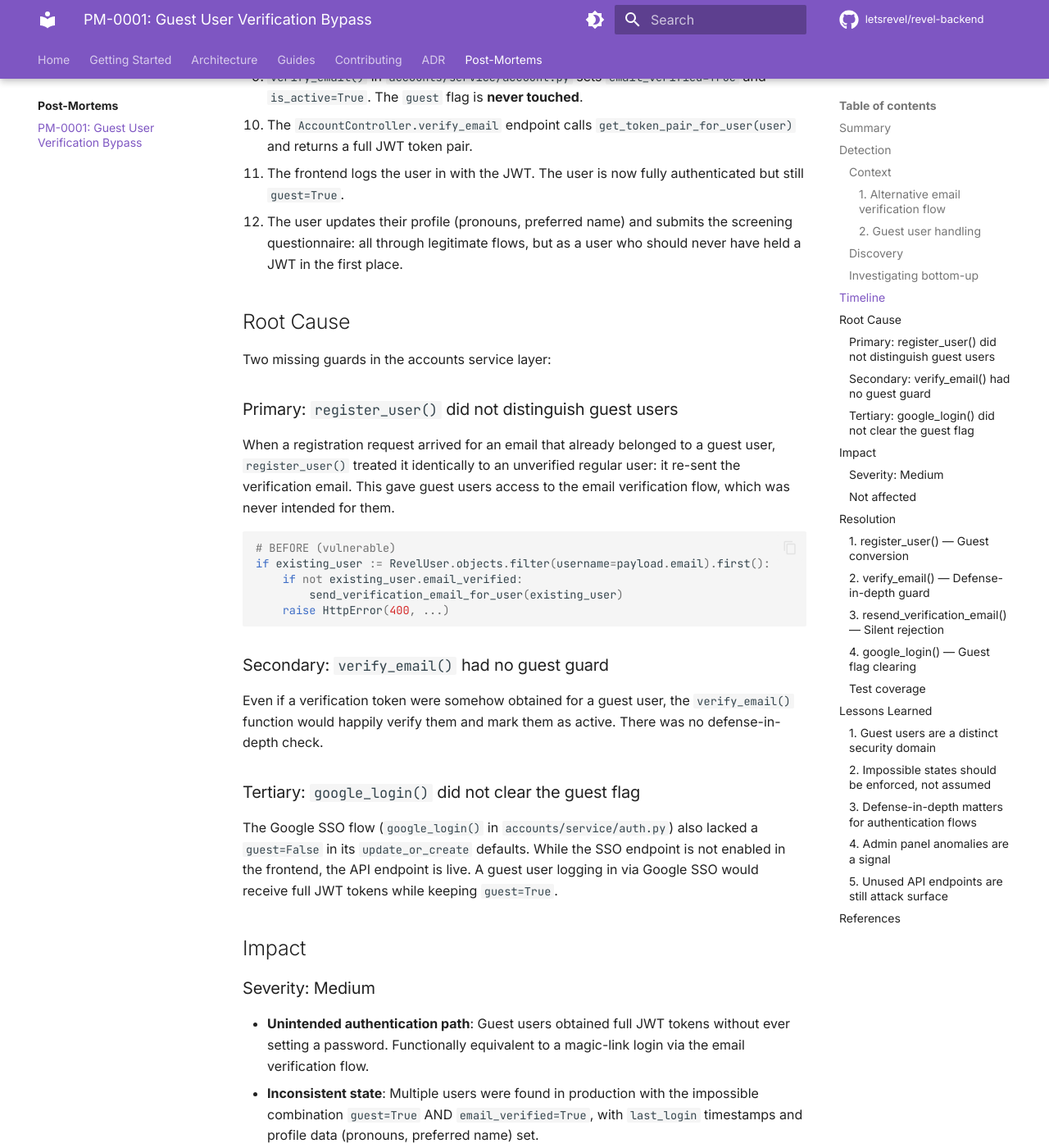
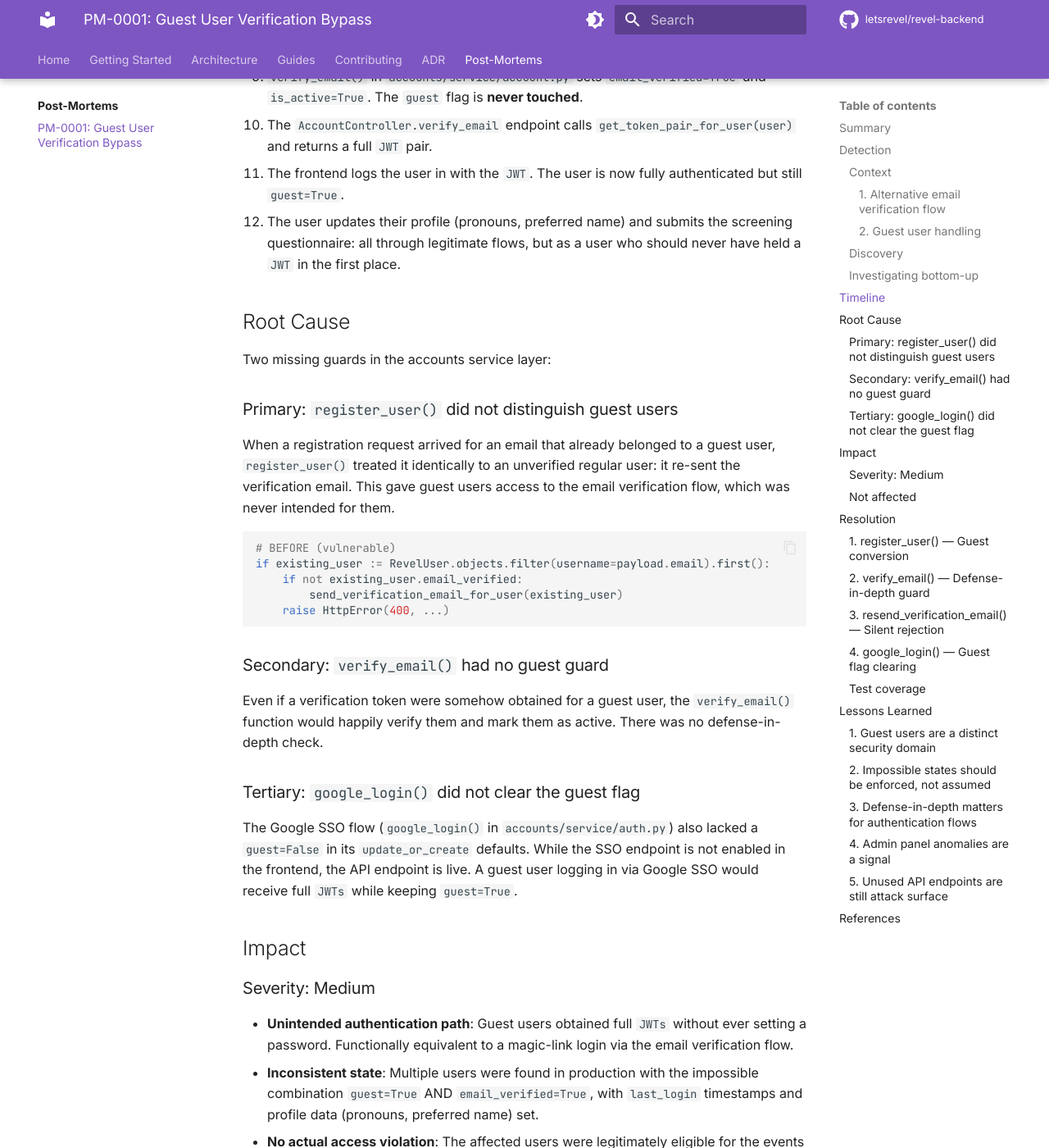
Before and after one commit to letsrevel/revel-backend, an MkDocs documentation site: the page built from docs/postmortems/0001-guest-user-verification-bypass.md, in a window 1280 px wide and 1400 px high, scrolled down 2456 px. Shown: the whole window at 82% size. Built offline with MkDocs 1.6.1 and Material for MkDocs 9.7.7, drawn with Linux system fonts in a browser that asks for light colours; comment, search, counter and statistics services are not loaded; some of the changed text lies outside the part shown.

Commit message:
docs: minor cleanup

```diff
--- a/docs/postmortems/0001-guest-user-verification-bypass.md
+++ b/docs/postmortems/0001-guest-user-verification-bypass.md
@@ -5,7 +5,7 @@
 Guest users created via the unauthenticated checkout/RSVP flow could
 escalate to fully authenticated users while retaining `guest=True`. The users
 who triggered this were legitimately eligible for the events they participated
-in, as they passed all screening gates normally. However, they obtained full JWT
+in, as they passed all screening gates normally. However, they obtained full `JWT`
 tokens without ever setting a password, effectively receiving a magic-link login
 through the email verification flow. The root cause was that the registration and
 email verification flows did not distinguish between guest and non-guest users.
@@ -53,11 +53,11 @@ displayed an inconsistent combination of flags:
 Further inspection revealed these users also had pronouns and a preferred name
 set, which is only possible via the `PUT /account/me` authenticated endpoint.
 Log timestamps consistent with `date_joined` and `last_login` revealed that users were
-successfully calling `update_profile`, meaning they held valid JWT tokens.
+successfully calling `update_profile`, meaning they held valid `JWTs`.
 
 ### Investigating bottom-up
 
-The only way a user obtains a JWT is through `get_token_pair_for_user()` in
+The only way a user obtains a `JWT` is through `get_token_pair_for_user()` in
 `accounts/service/auth.py`. This function is called from exactly two places:
 
 1. **Login endpoints** — `AuthController.obtain_token` (`POST /auth/token/pair`)
@@ -91,12 +91,12 @@ the only viable path.
    `email_verified=True` and `is_active=True`. The `guest` flag is **never
    touched**.
 10. The `AccountController.verify_email` endpoint calls
-    `get_token_pair_for_user(user)` and returns a full JWT token pair.
-11. The frontend logs the user in with the JWT. The user is now fully
+    `get_token_pair_for_user(user)` and returns a full `JWT` pair.
+11. The frontend logs the user in with the `JWT`. The user is now fully
     authenticated but still `guest=True`.
 12. The user updates their profile (pronouns, preferred name) and submits the
     screening questionnaire: all through legitimate flows, but as a user who
-    should never have held a JWT in the first place.
+    should never have held a `JWT` in the first place.
 
 ## Root Cause
 
@@ -128,14 +128,14 @@ There was no defense-in-depth check.
 The Google SSO flow (`google_login()` in `accounts/service/auth.py`) also
 lacked a `guest=False` in its `update_or_create` defaults. While the SSO
 endpoint is not enabled in the frontend, the API endpoint is live. A guest user
-logging in via Google SSO would receive full JWT tokens while keeping
+logging in via Google SSO would receive full `JWTs` while keeping
 `guest=True`.
 
 ## Impact
 
 ### Severity: Medium
 
-- **Unintended authentication path**: Guest users obtained full JWT tokens
+- **Unintended authentication path**: Guest users obtained full `JWTs`
   without ever setting a password. Functionally equivalent to a magic-link
   login via the email verification flow.
 - **Inconsistent state**: Multiple users were found in production with the
@@ -247,12 +247,12 @@ query for `guest=True, email_verified=True`).
 ### 5. Unused API endpoints are still attack surface
 
 The Google SSO endpoint is not wired in the frontend, but it is live and
-reachable. Any endpoint that issues JWT tokens must be hardened regardless of
+reachable. Any endpoint that issues `JWTs` must be hardened regardless of
 whether the frontend uses it.
 
 ## References
 
 - **Issue**: [#271 — Security: guest users can obtain full auth tokens via email verification flow](https://github.com/letsrevel/revel-backend/issues/271)
-- **Fix PR**: [#272 — fix: prevent guest users from obtaining JWT via email verification flow](https://github.com/letsrevel/revel-backend/pull/272)
+- **Fix PR**: [#272 — fix: prevent guest users from obtaining `JWT` via email verification flow](https://github.com/letsrevel/revel-backend/pull/272)
 - **Affected files**: `accounts/service/account.py`, `accounts/service/auth.py`
 - **Test files**: `accounts/tests/test_account_service.py`, `accounts/tests/test_auth_service.py`
```
